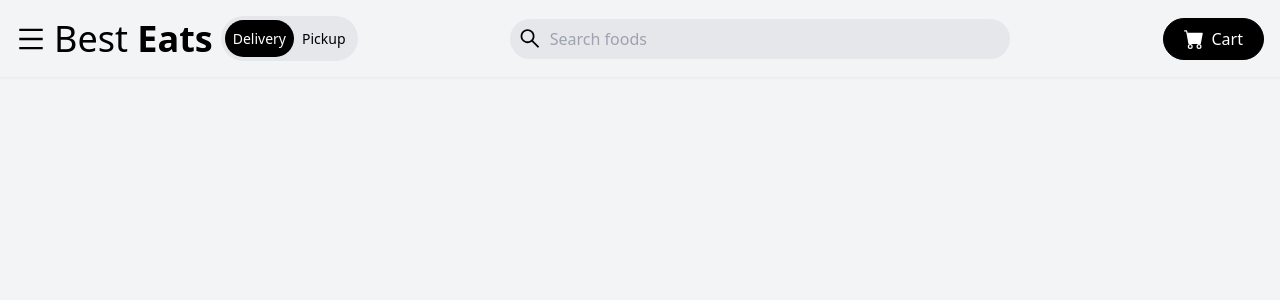
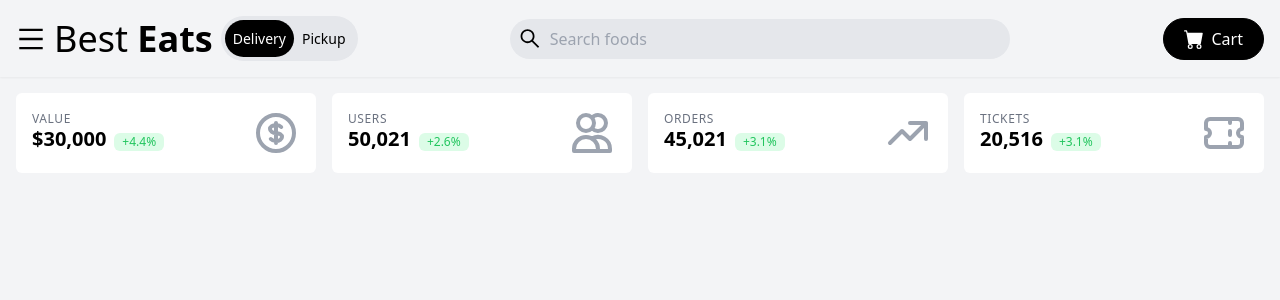
Before and after one commit to Queenzy-Ongeye/bestEats-Dashboard, a Next.js app: page / in a window 1280 px wide. Shown: the top 300 px of the page. Built offline with nearby package versions, Linux system fonts and the light colour scheme.

Commit message:
feat: added cards

```diff
--- a/app/page.tsx
+++ b/app/page.tsx
@@ -2,6 +2,132 @@ import Image from "next/image";
 
 export default function Home() {
   return (
-    <main className="flex min-h-screen flex-col items-center justify-between p-24"></main>
+    <main className="flex min-h-screen flex-col ">
+      <div className="grid grid-cols-1 gap-4 p-4 lg:grid-cols-2 xl:grid-cols-4">
+        {/* <!-- Value card --> */}
+        <div className="flex items-center justify-between p-4 bg-white rounded-md dark:bg-darker">
+          <div>
+            <h6 className="text-xs font-medium leading-none tracking-wider text-gray-500 uppercase dark:text-primary-light">
+              Value
+            </h6>
+            <span className="text-xl font-semibold">$30,000</span>
+            <span className="inline-block px-2 py-px ml-2 text-xs text-green-500 bg-green-100 rounded-md">
+              +4.4%
+            </span>
+          </div>
+          <div>
+            <span>
+              <svg
+                className="w-12 h-12 text-gray-400 dark:text-primary-dark"
+                xmlns="http://www.w3.org/2000/svg"
+                fill="none"
+                viewBox="0 0 24 24"
+                stroke="currentColor"
+              >
+                <path
+                  stroke-linecap="round"
+                  stroke-linejoin="round"
+                  stroke-width="2"
+                  d="M12 8c-1.657 0-3 .895-3 2s1.343 2 3 2 3 .895 3 2-1.343 2-3 2m0-8c1.11 0 2.08.402 2.599 1M12 8V7m0 1v8m0 0v1m0-1c-1.11 0-2.08-.402-2.599-1M21 12a9 9 0 11-18 0 9 9 0 0118 0z"
+                />
+              </svg>
+            </span>
+          </div>
+        </div>
+
+        {/* <!-- Users card --> */}
+        <div className="flex items-center justify-between p-4 bg-white rounded-md dark:bg-darker">
+          <div>
+            <h6 className="text-xs font-medium leading-none tracking-wider text-gray-500 uppercase dark:text-primary-light">
+              Users
+            </h6>
+            <span className="text-xl font-semibold">50,021</span>
+            <span className="inline-block px-2 py-px ml-2 text-xs text-green-500 bg-green-100 rounded-md">
+              +2.6%
+            </span>
+          </div>
+          <div>
+            <span>
+              <svg
+                className="w-12 h-12 text-gray-400 dark:text-primary-dark"
+                xmlns="http://www.w3.org/2000/svg"
+                fill="none"
+                viewBox="0 0 24 24"
+                stroke="currentColor"
+              >
+                <path
+                  stroke-linecap="round"
+                  stroke-linejoin="round"
+                  stroke-width="2"
+                  d="M12 4.354a4 4 0 110 5.292M15 21H3v-1a6 6 0 0112 0v1zm0 0h6v-1a6 6 0 00-9-5.197M13 7a4 4 0 11-8 0 4 4 0 018 0z"
+                />
+              </svg>
+            </span>
+          </div>
+        </div>
+
+        {/* <!-- Orders card --> */}
+        <div className="flex items-center justify-between p-4 bg-white rounded-md dark:bg-darker">
+          <div>
+            <h6 className="text-xs font-medium leading-none tracking-wider text-gray-500 uppercase dark:text-primary-light">
+              Orders
+            </h6>
+            <span className="text-xl font-semibold">45,021</span>
+            <span className="inline-block px-2 py-px ml-2 text-xs text-green-500 bg-green-100 rounded-md">
+              +3.1%
+            </span>
+          </div>
+          <div>
+            <span>
+              <svg
+                className="w-12 h-12 text-gray-400 dark:text-primary-dark"
+                xmlns="http://www.w3.org/2000/svg"
+                fill="none"
+                viewBox="0 0 24 24"
+                stroke="currentColor"
+              >
+                <path
+                  stroke-linecap="round"
+                  stroke-linejoin="round"
+                  stroke-width="2"
+                  d="M13 7h8m0 0v8m0-8l-8 8-4-4-6 6"
+                />
+              </svg>
+            </span>
+          </div>
+        </div>
+
+        {/* <!-- Tickets card --> */}
+        <div className="flex items-center justify-between p-4 bg-white rounded-md dark:bg-darker">
+          <div>
+            <h6 className="text-xs font-medium leading-none tracking-wider text-gray-500 uppercase dark:text-primary-light">
+              Tickets
+            </h6>
+            <span className="text-xl font-semibold">20,516</span>
+            <span className="inline-block px-2 py-px ml-2 text-xs text-green-500 bg-green-100 rounded-md">
+              +3.1%
+            </span>
+          </div>
+          <div>
+            <span>
+              <svg
+                className="w-12 h-12 text-gray-400 dark:text-primary-dark"
+                xmlns="http://www.w3.org/2000/svg"
+                fill="none"
+                viewBox="0 0 24 24"
+                stroke="currentColor"
+              >
+                <path
+                  stroke-linecap="round"
+                  stroke-linejoin="round"
+                  stroke-width="2"
+                  d="M15 5v2m0 4v2m0 4v2M5 5a2 2 0 00-2 2v3a2 2 0 110 4v3a2 2 0 002 2h14a2 2 0 002-2v-3a2 2 0 110-4V7a2 2 0 00-2-2H5z"
+                />
+              </svg>
+            </span>
+          </div>
+        </div>
+      </div>
+    </main>
   );
 }
```
